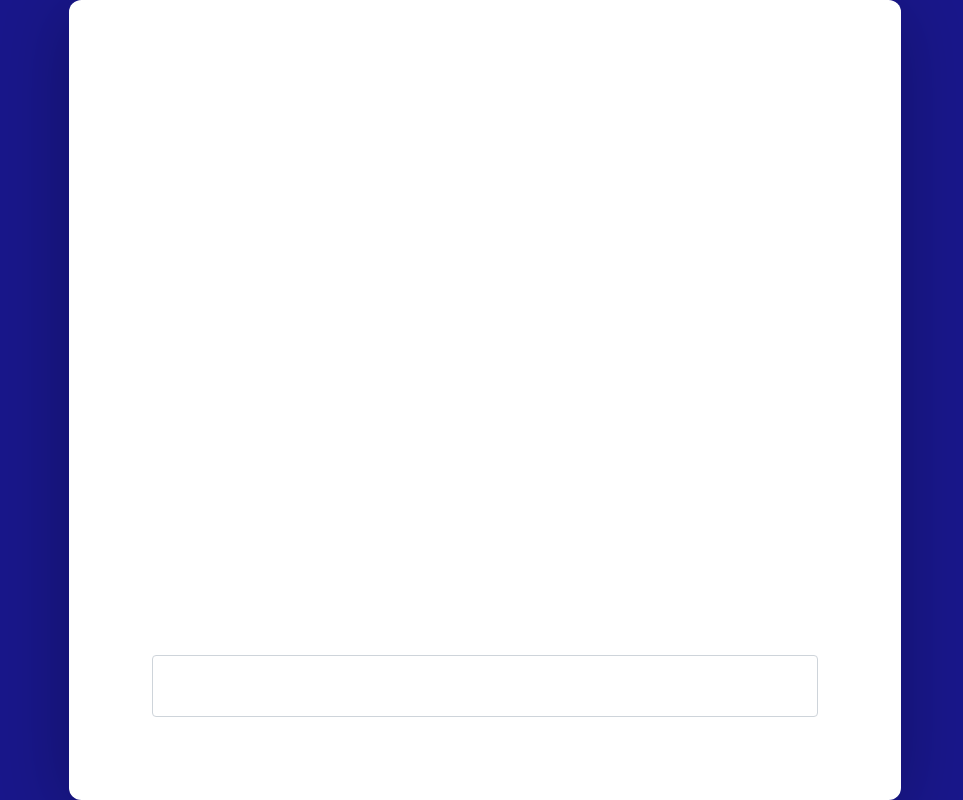
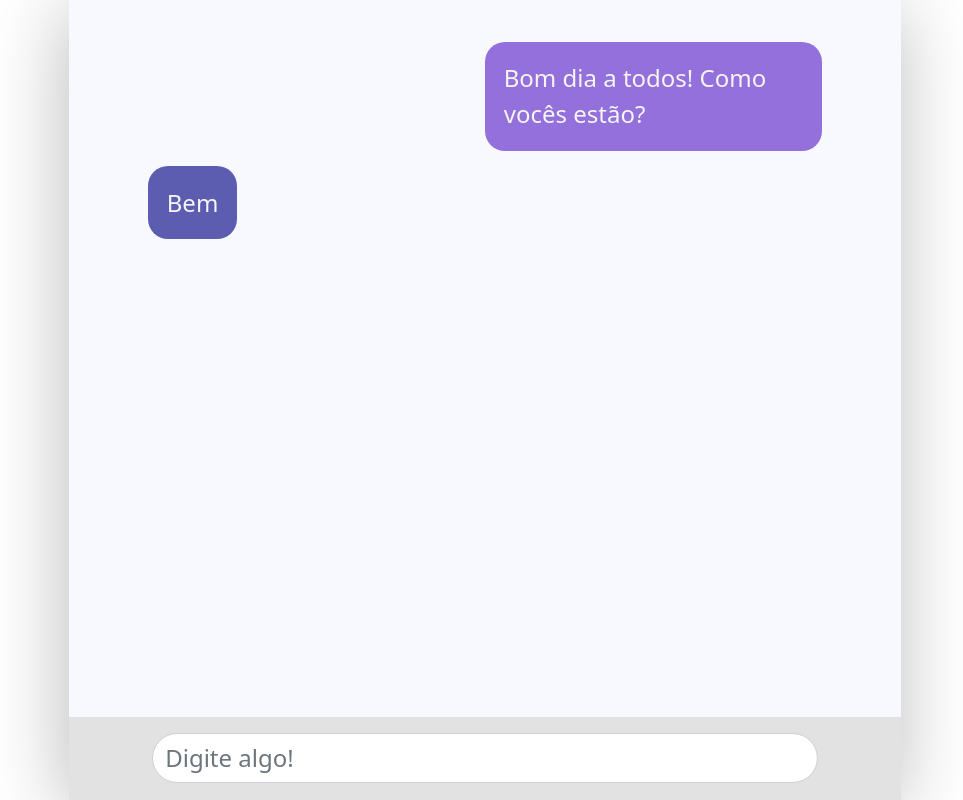
Before and after one commit to mauriciocsz/Chattn.io, a website: page view/index.html in a window 1280 px wide. Shown: the whole page, without its empty margins (155-1118 px from the left). Drawn offline with nearby package versions, Linux system fonts and the light colour scheme.

Commit message:
feat: Added basic UI and message insertion

```diff
--- a/app.js
+++ b/app.js
@@ -2,6 +2,8 @@ const express = require('express');
 const app = new express();
 
 var http = require('http').createServer(app);
+
+var io = require('socket.io')(http);
 
 app.use(express.json());
 app.use(express.urlencoded({extended: true}));
--- a/view/index.html
+++ b/view/index.html
@@ -6,13 +6,25 @@
 
     <body class="bg" >
             <div class="chatBody">
+                <div class="messagesDiv">
+                    <div class="messageClient">
+                        <label class="lblText">Bom dia a todos! Como vocês estão?</label>
+                    </div>
+                    <br>
+                    <div class="messageServer">
+                        <label label class="lblText">Bem</label>
+                    </div>
+                </div>
                 <div class="boxArea" >
-                    <textarea class="form-control" id="duvida" rows="2" style="resize: none;"  maxlength="6000"></textarea>
+                    <textarea class="form-control" id="textBox" rows="1" placeholder="Digite algo!"  maxlength="6000"></textarea>
                   </div>
         </div>
 
+    <script src="https://cdnjs.cloudflare.com/ajax/libs/jquery/3.6.0/jquery.min.js"></script>
     <link href="https://cdn.jsdelivr.net/npm/bootstrap@5.0.2/dist/css/bootstrap.min.css" rel="stylesheet" integrity="sha384-EVSTQN3/azprG1Anm3QDgpJLIm9Nao0Yz1ztcQTwFspd3yD65VohhpuuCOmLASjC" crossorigin="anonymous">
     <script src="https://cdn.jsdelivr.net/npm/bootstrap@5.0.2/dist/js/bootstrap.bundle.min.js" integrity="sha384-MrcW6ZMFYlzcLA8Nl+NtUVF0sA7MsXsP1UyJoMp4YLEuNSfAP+JcXn/tWtIaxVXM" crossorigin="anonymous"></script>
+    <script src = "/socket.io/socket.io.js"></script>
+    <script src ="scripts/index.js"></script>
 
     </body>
 </html>
--- /dev/null
+++ b/view/scripts/index.js
@@ -0,0 +1,21 @@
+
+//Creates a new message in the chat
+function newMsg(user, msg){
+    let type=""
+    switch(user){
+        case 0:
+            type="messageServer"
+            break;
+        case 1:
+            type="messageClient"
+            break;
+        default:
+            return;
+    }
+    var text = $("<div class='"+type+"'><div>");
+    var lbl = $("<label class='lblText'></label>");
+    lbl.text(msg)
+    text.append(lbl);
+
+    $(".messagesDiv").append(text);
+}
--- a/view/stylesheets/index.css
+++ b/view/stylesheets/index.css
@@ -1,8 +1,6 @@
 .chatBody{
     position: relative;
-    display: flex;
-    border-radius: 1.5%;
-    background-color: white;
+    background-color:ghostwhite;
     width: 65%;
     height: 100%;
     top:0; left:0; right:0; bottom:0;
@@ -13,13 +11,77 @@
 }
 
 .bg{
-    background-color: rgb(25, 23, 139);
     margin: 0;
+    background: no-repeat center top fixed;
+    background-position: center;
+    background-size:cover;
+}
+
+#textBox{
+    -webkit-border-radius: 50px;
+    -moz-border-radius: 50px;
+    border-radius: 50px;
+    resize: none;
+    width: 80%;
+    font-size: 1.5rem;
+    background-color: white;
+    margin: 10%; margin-top: 2%;margin-bottom: 2%;
+    left: 0;right: 0;top: 0;bottom: 0;
 }
 
 .boxArea{
-    margin: 10%;
     position: absolute;
     bottom: 0;
-    width: 80%;
+    width: 100%;
+    background-color:rgb(226, 226, 226);
+
 }
+
+.messageClient{
+    display: block;
+    min-width: 10%;
+    min-height: 10%;
+    max-width: 45%;
+    width: fit-content;
+    height: fit-content;
+    background-color: #9370db;
+    border-radius: 20px;
+    float: right;
+    padding: 2.5%;
+    margin-right: 5%;
+    margin-left: 5%;
+    margin-bottom: 2%;
+    overflow-wrap: anywhere;
+
+    clear: both;
+
+}
+
+.messageServer{
+    display: block;
+    min-width: 10%;
+    min-height: 10%;
+    max-width: 45%;
+    width: fit-content;
+    height: fit-content;
+    background-color: rgb(92, 92, 177);
+    border-radius: 20px;
+    padding: 2.5%;
+    margin-right: 5%;
+    margin-left: 5%;
+    margin-bottom: 2%;
+    overflow-wrap: anywhere;
+    clear: both;
+}
+
+.lblText{
+    font-size: x-large;
+    text-align: left;
+    color: whitesmoke;
+}
+.messagesDiv{
+    width: 100%;
+    height: 95%;
+    padding: 5%;
+    overflow: scroll;
+}
```
